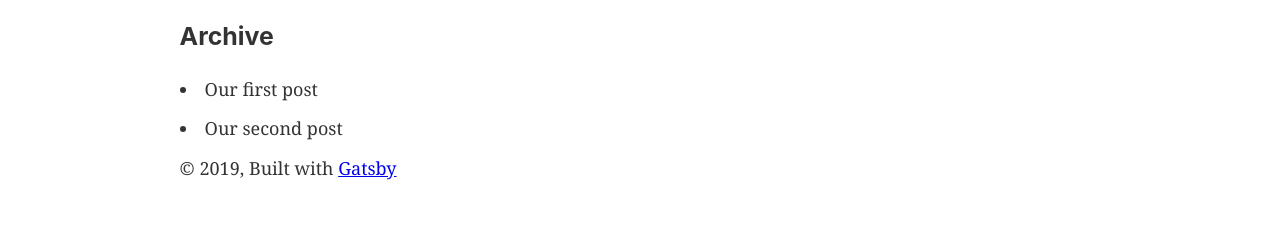
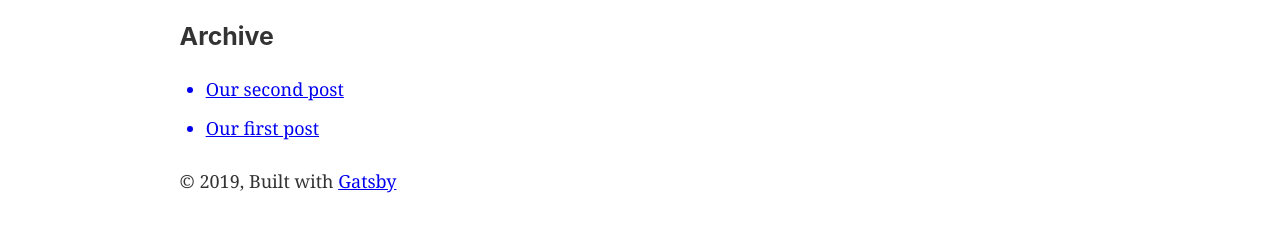
Before and after one commit to jema28/gatsby-tut, a Gatsby site: page /company/team in a window 1280 px wide. Shown: the part 313-544 px from the top of the page. Built offline with nearby package versions, Linux system fonts and the light colour scheme; Gatsby itself is replaced by a stand-in of ours.

Commit message:
improve query with filtering and sorting - change date on second post to test sort function

```diff
--- a/src/components/archive.js
+++ b/src/components/archive.js
@@ -1,10 +1,13 @@
 import React from 'react'
-import { useStaticQuery, graphql } from 'gatsby'
+import { useStaticQuery, graphql, Link } from 'gatsby'
 
 const Archive = () => {
-  const data = useStaticQuery(graphql`
+  const archivePostQuery = useStaticQuery(graphql`
     query BlogPostArchive {
-      allMarkdownRemark {
+      allMarkdownRemark(
+        limit: 5
+        sort: { order: DESC, fields: [frontmatter___date] }
+      ) {
         edges {
           node {
             frontmatter {
@@ -16,14 +19,19 @@ const Archive = () => {
       }
     }
   `)
-  const posts = data.allMarkdownRemark.edges
+  const posts = archivePostQuery.allMarkdownRemark.edges
+
   return (
     <>
       <aside>
         <h3>Archive</h3>
-        {posts.map(post => (
-          <li>{post.node.frontmatter.title}</li>
-        ))}
+        <ul>
+          {posts.map(({ node: { frontmatter: { title, slug } } }) => (
+            <Link to={`posts${slug}`} key={slug}>
+              <li>{title}</li>
+            </Link>
+          ))}
+        </ul>
       </aside>
     </>
   )
--- a/src/posts/post2.md
+++ b/src/posts/post2.md
@@ -1,7 +1,7 @@
 ---
 slug: "/second-post"
 title: "Our second post"
-date: "2019-07-22"
+date: "2019-08-02"
 ---
 
 # Hello
```
